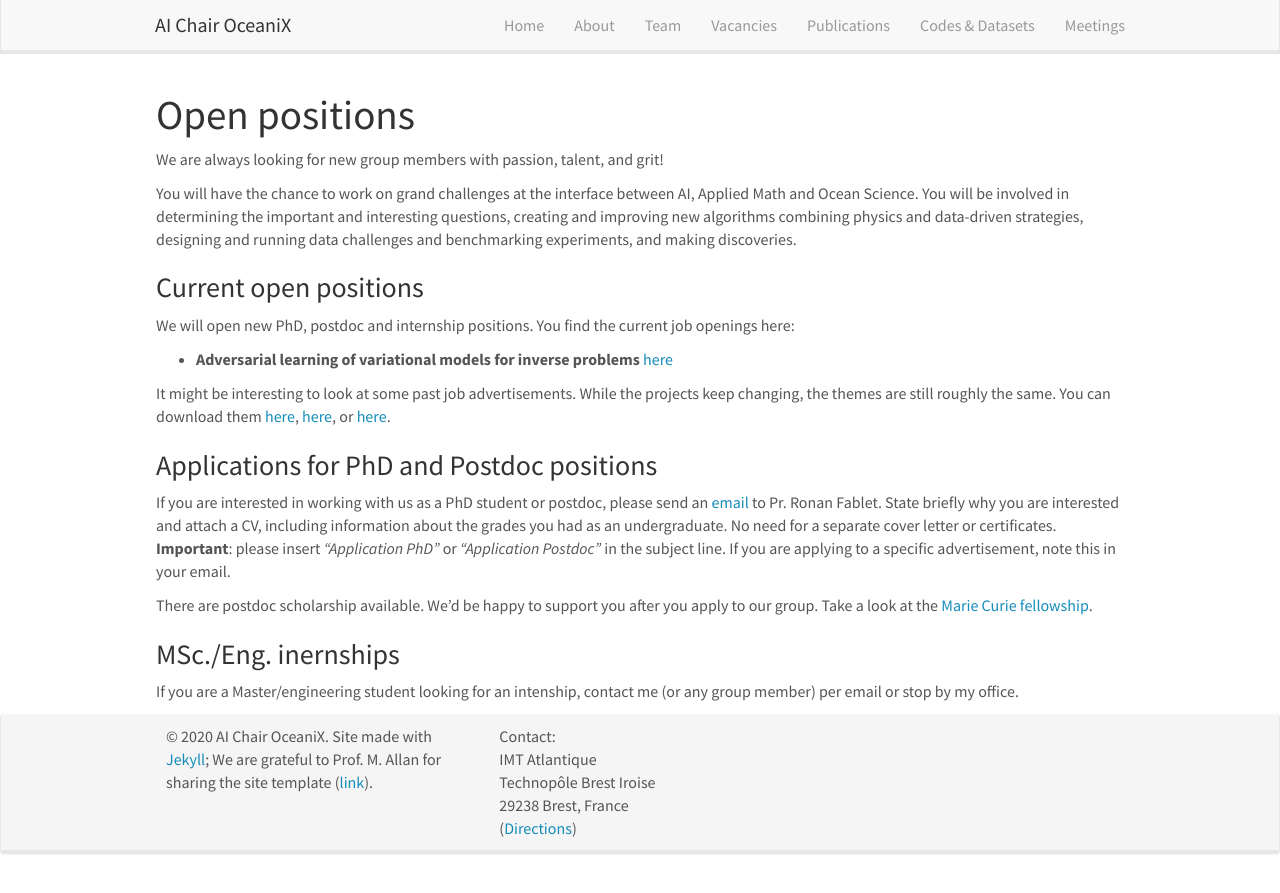
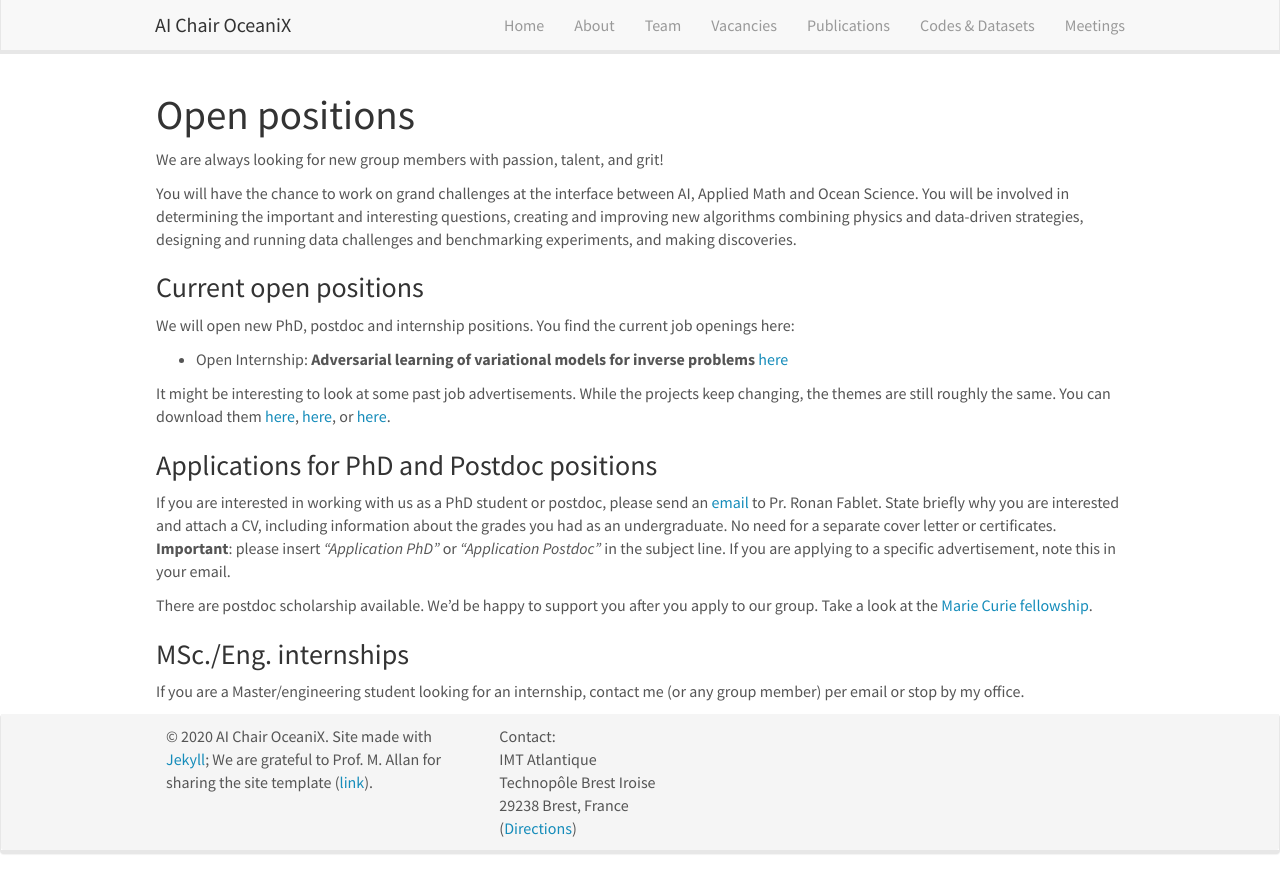
Before and after one commit to CIA-Oceanix/CIA-Oceanix.github.io, a Jekyll site: the page built from _pages/openings.md, in a window 1280 px wide. Shown: the top 893 px of the page. Built offline with Jekyll 4.4.1, drawn with Linux system fonts in a browser that asks for light colours; nearby versions of some CDN libraries.

Commit message:
Update openings.md

```diff
--- a/_pages/openings.md
+++ b/_pages/openings.md
@@ -16,7 +16,7 @@
 
 We will open new PhD, postdoc and internship positions.
 You find the current job openings here:
-- **Adversarial learning of variational models for inverse problems** [here]({{ site.url }}{{ site.baseurl }}/downloads/internship_GAN_VarNN2021.pdf)
+- Open Internship: **Adversarial learning of variational models for inverse problems** [here]({{ site.url }}{{ site.baseurl }}/downloads/internship_GAN_VarNN2021.pdf)
 <!--
  You find the current job openings here:
 ([Opening 1]({{ site.baseurl }}/downloads/GeneralPostdoc_2019_v01.pdf),
@@ -30,8 +30,8 @@
 
 There are postdoc scholarship available.  We'd be happy to support you after you apply to our group. Take a look at the [Marie Curie fellowship](http://ec.europa.eu/research/mariecurieactions/about-msca/actions/if/index_en.htm).
 
-### MSc./Eng. inernships
-If you are a Master/engineering student looking for an intenship, contact me (or any group member) per email or stop by my office.
+### MSc./Eng. internships
+If you are a Master/engineering student looking for an internship, contact me (or any group member) per email or stop by my office.
 
 <!-- (<figure>)
 <img src="{{ site.url }}{{ site.baseurl }}/images/picpic/Gallery/DSC_0696.jpg" width="95%">
```
